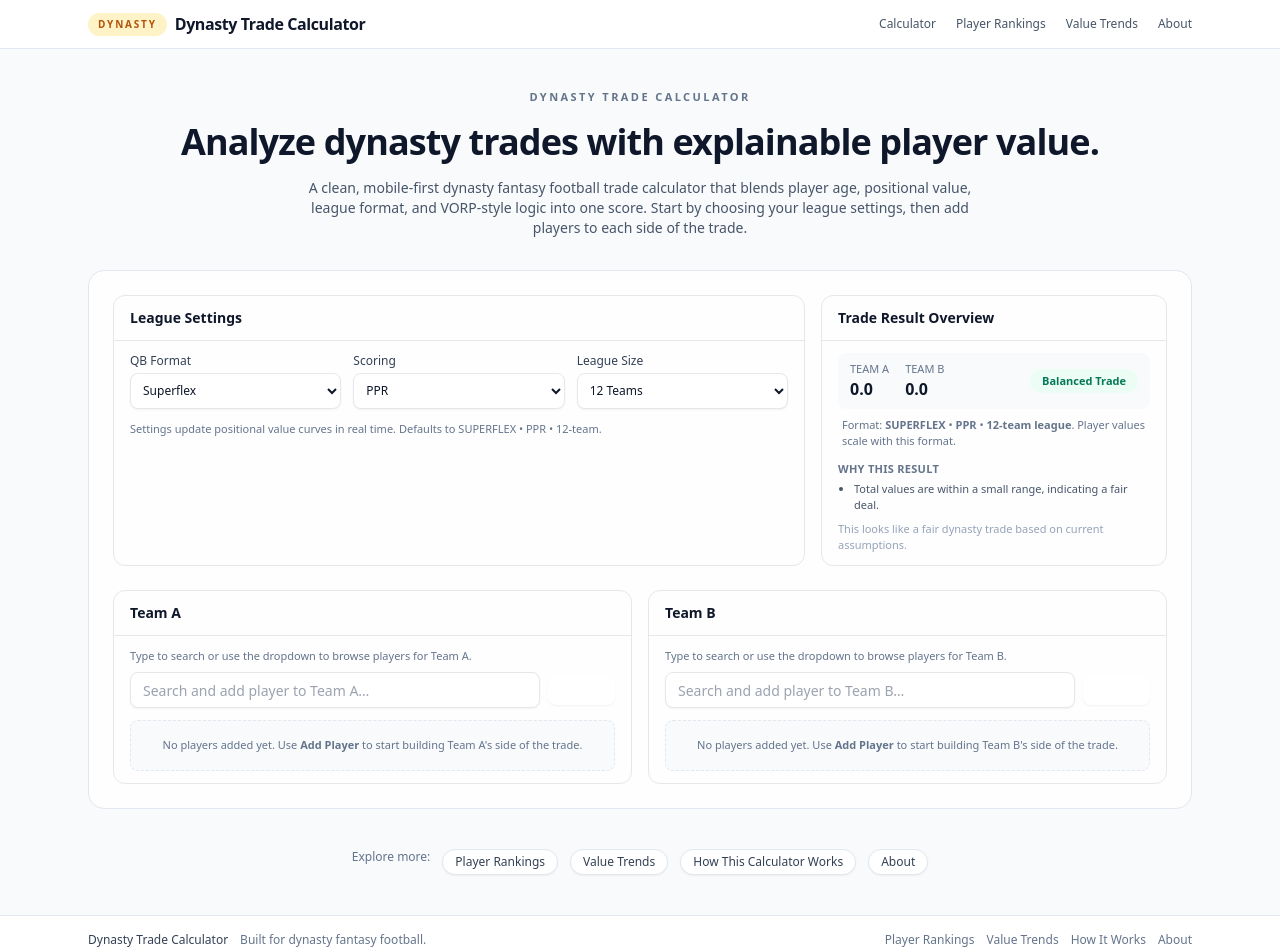
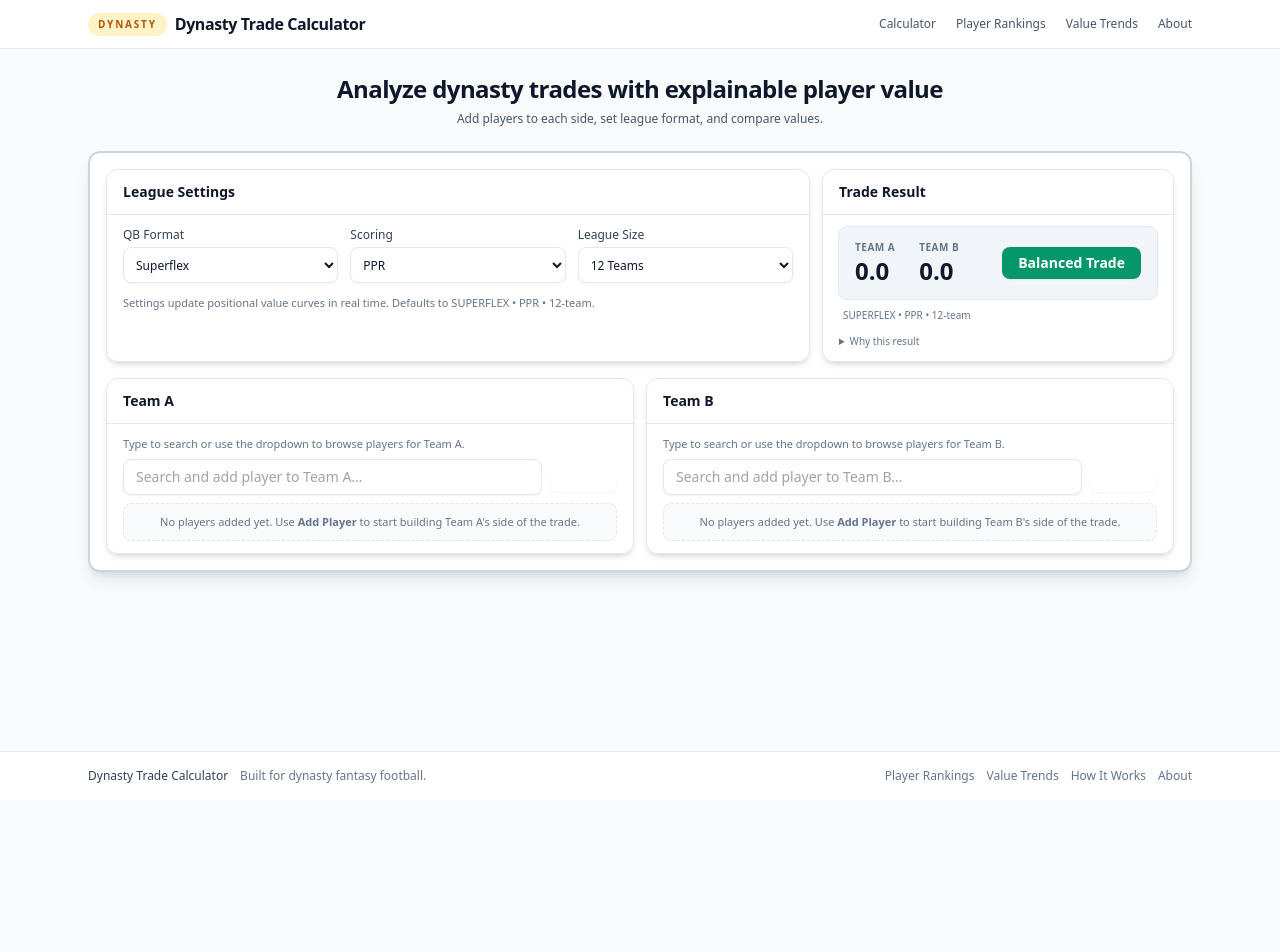
Before and after one commit to abdullahmateen4/dynasty-trade-calculator, a Next.js app: page /dynasty-trade-calculator in a window 1280 px wide. Shown: the top 952 px of the page. After the commit the page ends 800 px from the top, so only its background shows below. Built offline with nearby package versions, Linux system fonts and the light colour scheme.

Commit message:
update project

```diff
--- a/app/dynasty-trade-calculator/Calculator.tsx
+++ b/app/dynasty-trade-calculator/Calculator.tsx
@@ -105,50 +105,25 @@ export default function Calculator() {
   }, [searchB, showAllB]);
 
   return (
-    <div className="flex flex-col gap-6">
-      <section className="grid gap-4 md:grid-cols-[minmax(0,2fr)_minmax(0,1fr)]">
-        <Card>
-          <CardHeader>
-            <CardTitle>League Settings</CardTitle>
+    <div className="flex flex-col gap-4">
+      <section className="grid gap-3 md:grid-cols-[minmax(0,2fr)_minmax(0,1fr)]">
+        <Card className="border-slate-200 shadow-md">
+          <CardHeader className="py-2.5">
+            <CardTitle className="text-base font-bold">League Settings</CardTitle>
           </CardHeader>
-          <CardContent>
+          <CardContent className="py-2">
             <LeagueSettingsPanel
               value={leagueSettings}
-              onChange={(next) => {
-                // #region agent log
-                fetch(
-                  "http://127.0.0.1:7801/ingest/0929cd9c-c1fd-4bdc-8876-6cbf98bbecdf",
-                  {
-                    method: "POST",
-                    headers: {
-                      "Content-Type": "application/json",
-                      "X-Debug-Session-Id": "f6b2b7"
-                    },
-                    body: JSON.stringify({
-                      sessionId: "f6b2b7",
-                      runId: "pre-fix",
-                      hypothesisId: "H2",
-                      location:
-                        "app/dynasty-trade-calculator/Calculator.tsx:LeagueSettingsPanel.onChange",
-                      message: "User changed league settings",
-                      data: next,
-                      timestamp: Date.now()
-                    })
-                  }
-                ).catch(() => {});
-                // #endregion agent log
-
-                setLeagueSettings(next);
-              }}
+              onChange={setLeagueSettings}
             />
           </CardContent>
         </Card>
 
-        <Card>
-          <CardHeader>
-            <CardTitle>Trade Result Overview</CardTitle>
+        <Card className="border-slate-200 shadow-md">
+          <CardHeader className="py-2.5">
+            <CardTitle className="text-base font-bold">Trade Result</CardTitle>
           </CardHeader>
-          <CardContent>
+          <CardContent className="py-2">
             <TradeSummary
               teamA={teamA}
               teamB={teamB}
@@ -158,13 +133,13 @@ export default function Calculator() {
         </Card>
       </section>
 
-      <section className="grid gap-4 md:grid-cols-2">
-        <Card className="h-full">
-          <CardHeader>
-            <CardTitle>Team A</CardTitle>
+      <section className="grid gap-3 md:grid-cols-2">
+        <Card className="h-full border-slate-200 shadow-md">
+          <CardHeader className="py-2.5">
+            <CardTitle className="text-base font-bold">Team A</CardTitle>
           </CardHeader>
-          <CardContent>
-            <div className="mb-3 space-y-2">
+          <CardContent className="py-2">
+            <div className="mb-2 space-y-1.5">
               <p className="text-[11px] text-slate-500">
                 Type to search or use the dropdown to browse players for Team A.
               </p>
@@ -210,7 +185,7 @@ export default function Calculator() {
             </div>
             <div className="flex flex-col gap-2">
               {teamA.length === 0 && (
-                <p className="rounded-lg border border-dashed border-slate-200 bg-slate-50 px-3 py-4 text-center text-[11px] text-slate-500">
+                <p className="rounded-lg border border-dashed border-slate-200 bg-slate-50 px-2 py-2.5 text-center text-[11px] text-slate-500">
                   No players added yet. Use{" "}
                   <span className="font-semibold">Add Player</span> to start
                   building Team A&apos;s side of the trade.
@@ -227,12 +202,12 @@ export default function Calculator() {
           </CardContent>
         </Card>
 
-        <Card className="h-full">
-          <CardHeader>
-            <CardTitle>Team B</CardTitle>
+        <Card className="h-full border-slate-200 shadow-md">
+          <CardHeader className="py-2.5">
+            <CardTitle className="text-base font-bold">Team B</CardTitle>
           </CardHeader>
-          <CardContent>
-            <div className="mb-3 space-y-2">
+          <CardContent className="py-2">
+            <div className="mb-2 space-y-1.5">
               <p className="text-[11px] text-slate-500">
                 Type to search or use the dropdown to browse players for Team B.
               </p>
@@ -278,7 +253,7 @@ export default function Calculator() {
             </div>
             <div className="flex flex-col gap-2">
               {teamB.length === 0 && (
-                <p className="rounded-lg border border-dashed border-slate-200 bg-slate-50 px-3 py-4 text-center text-[11px] text-slate-500">
+                <p className="rounded-lg border border-dashed border-slate-200 bg-slate-50 px-2 py-2.5 text-center text-[11px] text-slate-500">
                   No players added yet. Use{" "}
                   <span className="font-semibold">Add Player</span> to start
                   building Team B&apos;s side of the trade.
--- a/app/dynasty-trade-calculator/page.tsx
+++ b/app/dynasty-trade-calculator/page.tsx
@@ -9,54 +9,18 @@ export const metadata: Metadata = {
 
 export default function DynastyTradeCalculatorPage() {
   return (
-    <div className="flex flex-col gap-8">
-      <section className="space-y-4 text-center">
-        <p className="text-[11px] font-semibold uppercase tracking-[0.22em] text-slate-500">
-          Dynasty Trade Calculator
-        </p>
-
-        <h1 className="text-3xl font-bold tracking-tight text-slate-900 md:text-4xl">
-          Analyze dynasty trades with explainable player value.
+    <div className="flex flex-col gap-4">
+      <section className="space-y-1.5 text-center pb-2">
+        <h1 className="text-xl font-bold tracking-tight text-slate-900 md:text-2xl">
+          Analyze dynasty trades with explainable player value
         </h1>
-
-        <p className="mx-auto max-w-2xl text-sm text-slate-600">
-          A clean, mobile-first dynasty fantasy football trade calculator that
-          blends player age, positional value, league format, and VORP-style
-          logic into one score. Start by choosing your league settings, then add
-          players to each side of the trade.
+        <p className="mx-auto max-w-xl text-xs text-slate-600">
+          Add players to each side, set league format, and compare values.
         </p>
       </section>
 
-      <section className="rounded-2xl border border-slate-200 bg-white/90 p-4 shadow-card md:p-6">
+      <section className="rounded-xl border-2 border-slate-300 bg-white p-3 shadow-lg md:p-4">
         <Calculator />
-      </section>
-
-      <section className="mt-2 flex flex-wrap justify-center gap-3 text-xs text-slate-600">
-        <span className="text-slate-500">Explore more:</span>
-        <a
-          href="/nfl-player-values"
-          className="rounded-full border border-slate-200 bg-white px-3 py-1 font-medium text-slate-700 shadow-sm transition hover:border-slate-300 hover:bg-slate-50"
-        >
-          Player Rankings
-        </a>
-        <a
-          href="/player-value-trends"
-          className="rounded-full border border-slate-200 bg-white px-3 py-1 font-medium text-slate-700 shadow-sm transition hover:border-slate-300 hover:bg-slate-50"
-        >
-          Value Trends
-        </a>
-        <a
-          href="/how-this-calculator-works"
-          className="rounded-full border border-slate-200 bg-white px-3 py-1 font-medium text-slate-700 shadow-sm transition hover:border-slate-300 hover:bg-slate-50"
-        >
-          How This Calculator Works
-        </a>
-        <a
-          href="/about"
-          className="rounded-full border border-slate-200 bg-white px-3 py-1 font-medium text-slate-700 shadow-sm transition hover:border-slate-300 hover:bg-slate-50"
-        >
-          About
-        </a>
       </section>
     </div>
   );
--- a/app/layout.tsx
+++ b/app/layout.tsx
@@ -44,7 +44,7 @@ export default function RootLayout({
           </header>
 
           <main className="flex-1">
-            <div className="mx-auto max-w-6xl px-4 py-8 md:px-6 md:py-10">
+            <div className="mx-auto max-w-6xl px-4 py-4 md:px-6 md:py-6">
               {children}
             </div>
           </main>
--- a/components/calculator/trade-summary.tsx
+++ b/components/calculator/trade-summary.tsx
@@ -59,45 +59,39 @@ export function TradeSummary({ teamA, teamB, leagueSettings }: TradeSummaryProps
 
   return (
     <div className="flex flex-col gap-2 text-xs">
-      <div className="flex flex-wrap items-center justify-between gap-3 rounded-lg bg-slate-50 px-3 py-2">
-        <div className="flex items-center gap-4">
+      <div className="flex flex-wrap items-center justify-between gap-3 rounded-lg bg-slate-100 px-4 py-3 ring-1 ring-slate-200">
+        <div className="flex items-center gap-6">
           <div>
-            <div className="text-[11px] uppercase text-slate-500">Team A</div>
-            <div className="text-base font-semibold text-slate-900">
+            <div className="text-[10px] font-semibold uppercase tracking-wider text-slate-500">Team A</div>
+            <div className="text-2xl font-bold tabular-nums text-slate-900">
               {teamAResult.total.toFixed(1)}
             </div>
           </div>
           <div>
-            <div className="text-[11px] uppercase text-slate-500">Team B</div>
-            <div className="text-base font-semibold text-slate-900">
+            <div className="text-[10px] font-semibold uppercase tracking-wider text-slate-500">Team B</div>
+            <div className="text-2xl font-bold tabular-nums text-slate-900">
               {teamBResult.total.toFixed(1)}
             </div>
           </div>
         </div>
-        <div className="rounded-full bg-emerald-50 px-3 py-1 text-[11px] font-semibold text-emerald-700">
+        <div className="rounded-lg bg-emerald-600 px-4 py-1.5 text-sm font-bold text-white shadow-sm">
           {winner}
         </div>
       </div>
-      <p className="px-1 text-[11px] text-slate-500">
-        Format: <span className="font-semibold">{leagueSettings.qbFormat}</span>{" "}
-        • <span className="font-semibold">{leagueSettings.scoringFormat}</span>{" "}
-        •{" "}
-        <span className="font-semibold">
-          {leagueSettings.leagueSize}-team league
-        </span>
-        . Player values scale with this format.
+      <p className="px-1 text-[10px] text-slate-500">
+        {leagueSettings.qbFormat} • {leagueSettings.scoringFormat} • {leagueSettings.leagueSize}-team
       </p>
-      <div className="mt-1 flex flex-col gap-1">
-        <div className="text-[11px] font-semibold uppercase tracking-wide text-slate-500">
+      <details className="mt-0.5">
+        <summary className="cursor-pointer text-[10px] font-medium text-slate-500">
           Why this result
-        </div>
-        <ul className="list-disc space-y-1 pl-4 text-[11px] text-slate-600">
+        </summary>
+        <ul className="mt-0.5 list-disc space-y-0.5 pl-4 text-[10px] text-slate-600">
           {explanation.map((item) => (
             <li key={item}>{item}</li>
           ))}
         </ul>
-        <p className="mt-1 text-[11px] text-slate-400">{favors}</p>
-      </div>
+        <p className="mt-0.5 text-[10px] text-slate-400">{favors}</p>
+      </details>
     </div>
   );
 }
```
Also changed, not shown: 1 other file (tests, documents, lock files or other folders).
